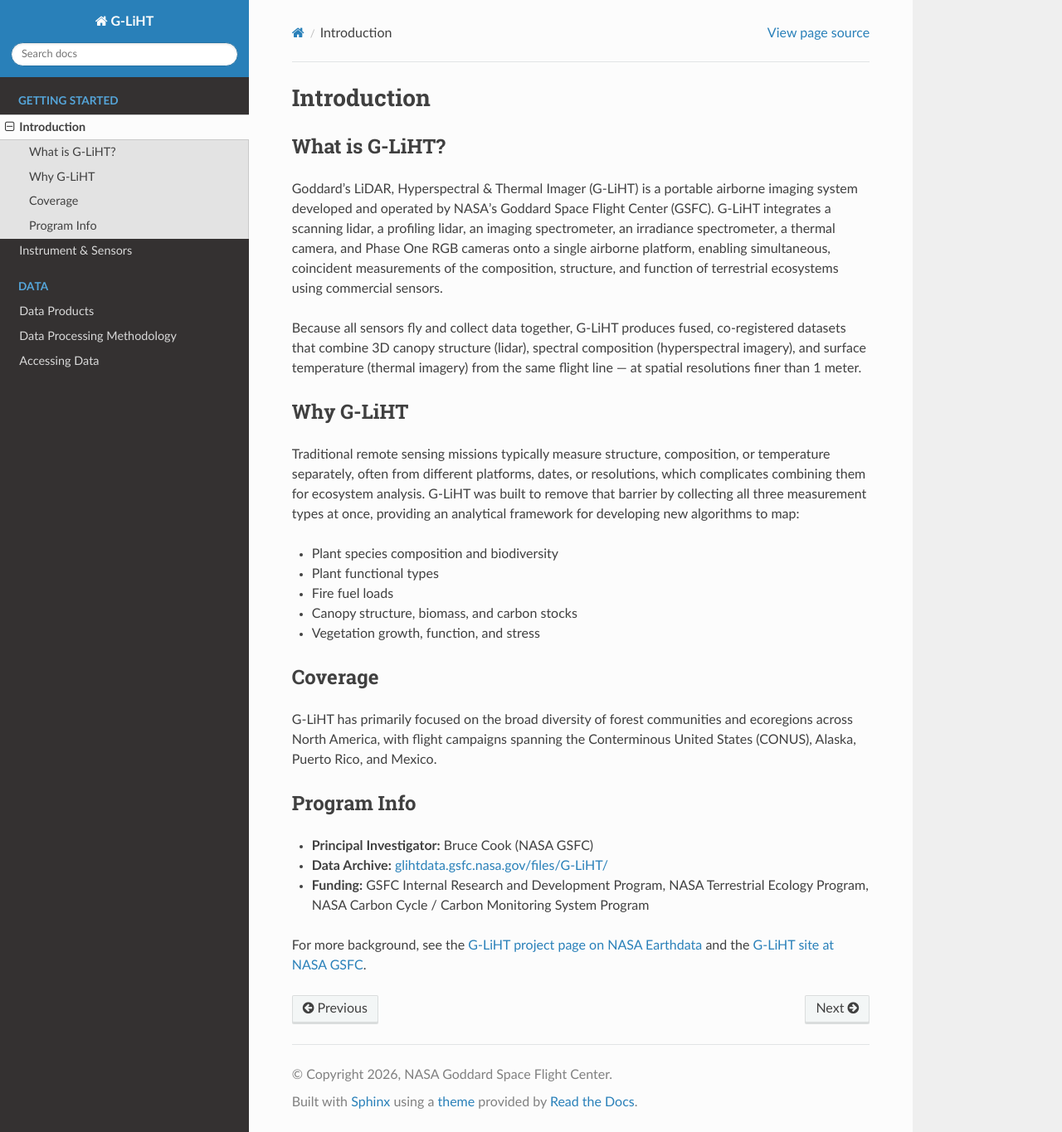
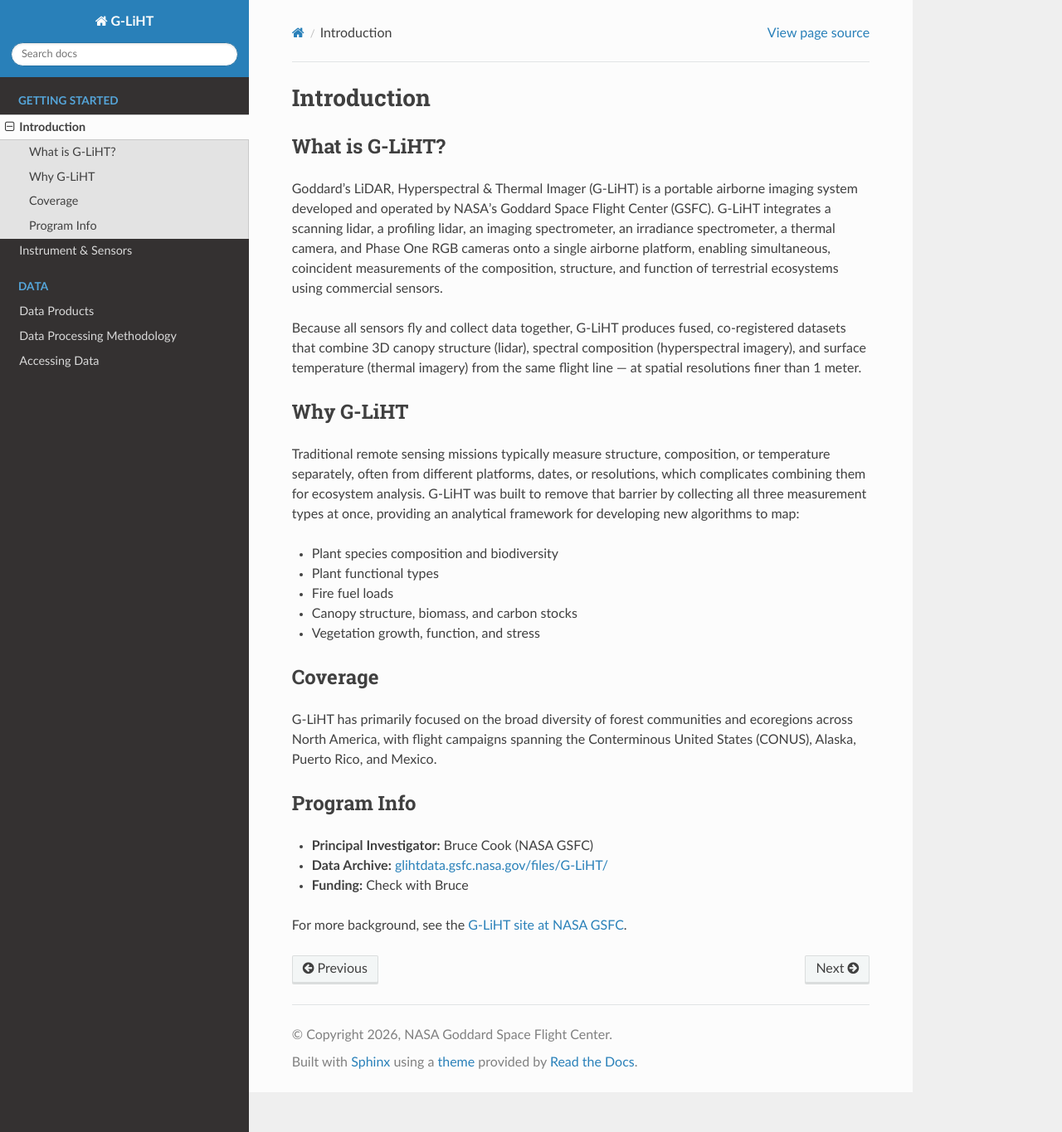
Before and after one commit to kllewers/gliht_readthedocs_placeholder_repo, a Sphinx documentation site: the page built from docs/source/pages/introduction.rst, in a window 1280 px wide and 1365 px high. Shown: the whole window at 83% size. Built offline with Sphinx 7.4.7 and the Read the Docs theme 3.1.0, drawn with Linux system fonts in a browser that asks for light colours.

Commit message:
intro update still need to know what the funding tagline should be

```diff
--- a/docs/source/pages/introduction.rst
+++ b/docs/source/pages/introduction.rst
@@ -45,9 +45,7 @@ Program Info
 
 * **Principal Investigator:** Bruce Cook (NASA GSFC)
 * **Data Archive:** `glihtdata.gsfc.nasa.gov/files/G-LiHT/ <https://glihtdata.gsfc.nasa.gov/files/G-LiHT/>`_
-* **Funding:** GSFC Internal Research and Development Program, NASA Terrestrial
-  Ecology Program, NASA Carbon Cycle / Carbon Monitoring System Program
+* **Funding:** Check with Bruce
 
-For more background, see the `G-LiHT project page on NASA Earthdata
-<https://www.earthdata.nasa.gov/data/projects/g-liht>`_ and the `G-LiHT site at
+For more background, see the `G-LiHT site at
 NASA GSFC <https://gliht.gsfc.nasa.gov/>`_.
```
